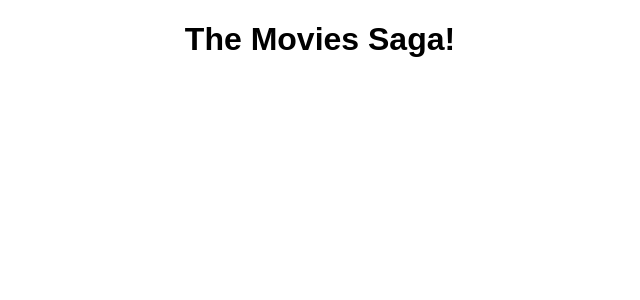
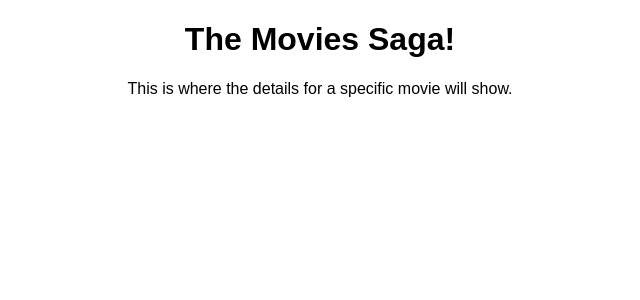
Before and after one commit to ShylaEarl/weekend-movie-sagas, a React (Create React App) app: page /#/details in a window 1280 px wide. Shown: the top 300 px of the page, without its empty margins (320-960 px from the left). Built offline with nearby package versions, Linux system fonts and the light colour scheme.

Commit message:
created MovieDetails and AddMovie components, imported into App and routed to urls

```diff
--- /dev/null
+++ b/src/components/AddMovie/AddMovie.js
@@ -0,0 +1,12 @@
+
+
+function AddMovie() {
+
+    return(
+        <div>
+            <p>This is where a user can add a new movie!</p>
+        </div>
+    )
+}
+
+export default AddMovie;
--- a/src/components/App/App.js
+++ b/src/components/App/App.js
@@ -1,6 +1,8 @@
 import {HashRouter as Router, Route} from 'react-router-dom';
 import './App.css';
-import MovieList from '../MovieList/MovieList'
+import MovieList from '../MovieList/MovieList';
+import MovieDetails from '../MovieDetails/MovieDetails';
+import AddMovie from '../AddMovie/AddMovie';
 
 function App() {
   return (
@@ -10,10 +12,14 @@ function App() {
         <Route path="/" exact>
           <MovieList />
         </Route>
-
-        {/* Details page */}
-
+        {/* Details page: is this the correct route? and should it be exact */}
+        <Route path="/details" exact>
+          <MovieDetails />
+        </Route>
         {/* Add Movie page */}
+        <Route path="/addmovie" exact>
+          <AddMovie />
+        </Route>
       </Router>
     </div>
   );
--- /dev/null
+++ b/src/components/MovieDetails/MovieDetails.js
@@ -0,0 +1,11 @@
+
+
+function MovieDetails(){
+    return(
+        <div>
+            <p>This is where the details for a specific movie will show.</p>
+        </div>
+    )
+}
+
+export default MovieDetails;
```
Also changed, not shown: 1 other file (tests, documents, lock files or other folders).
